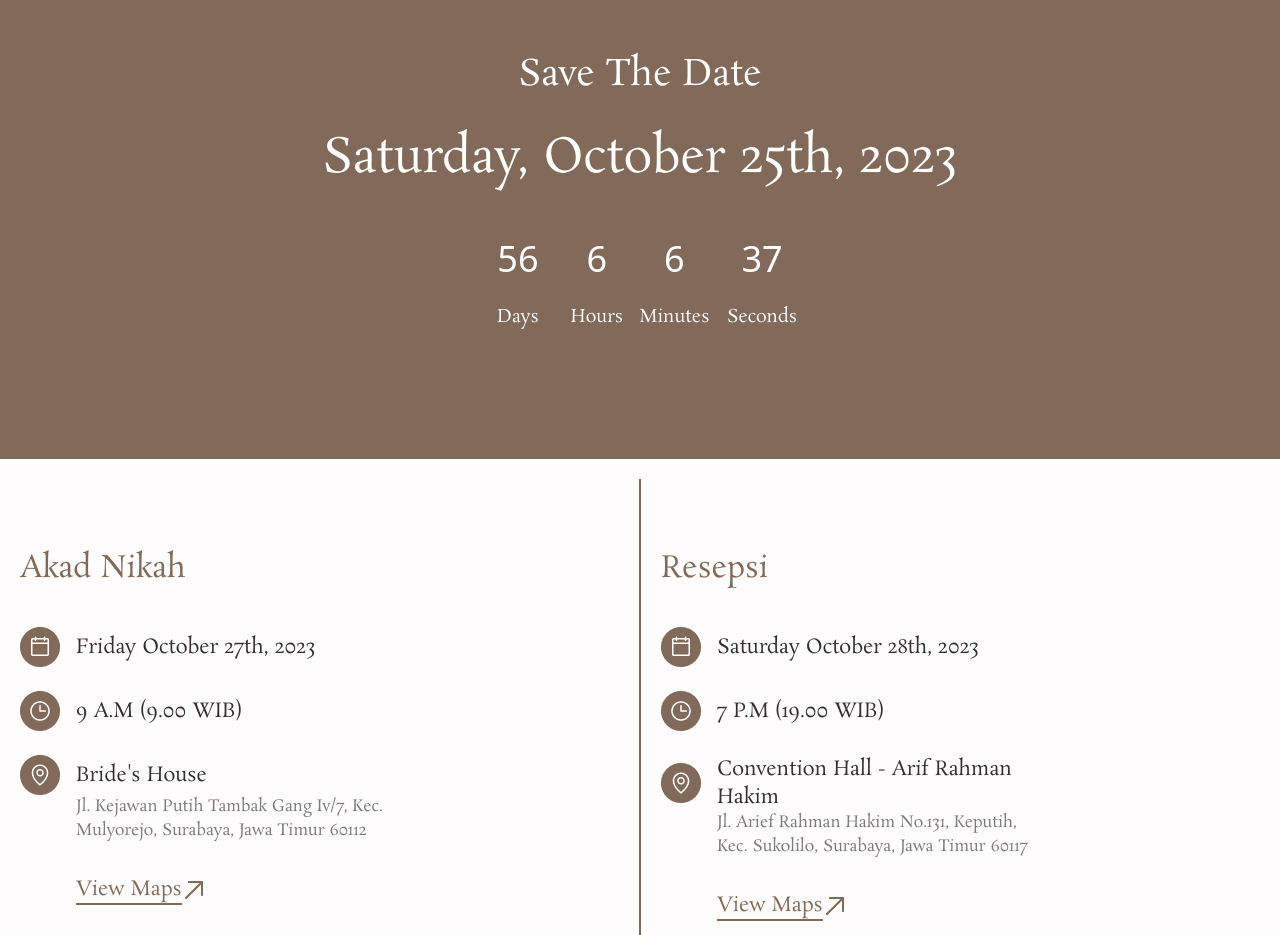
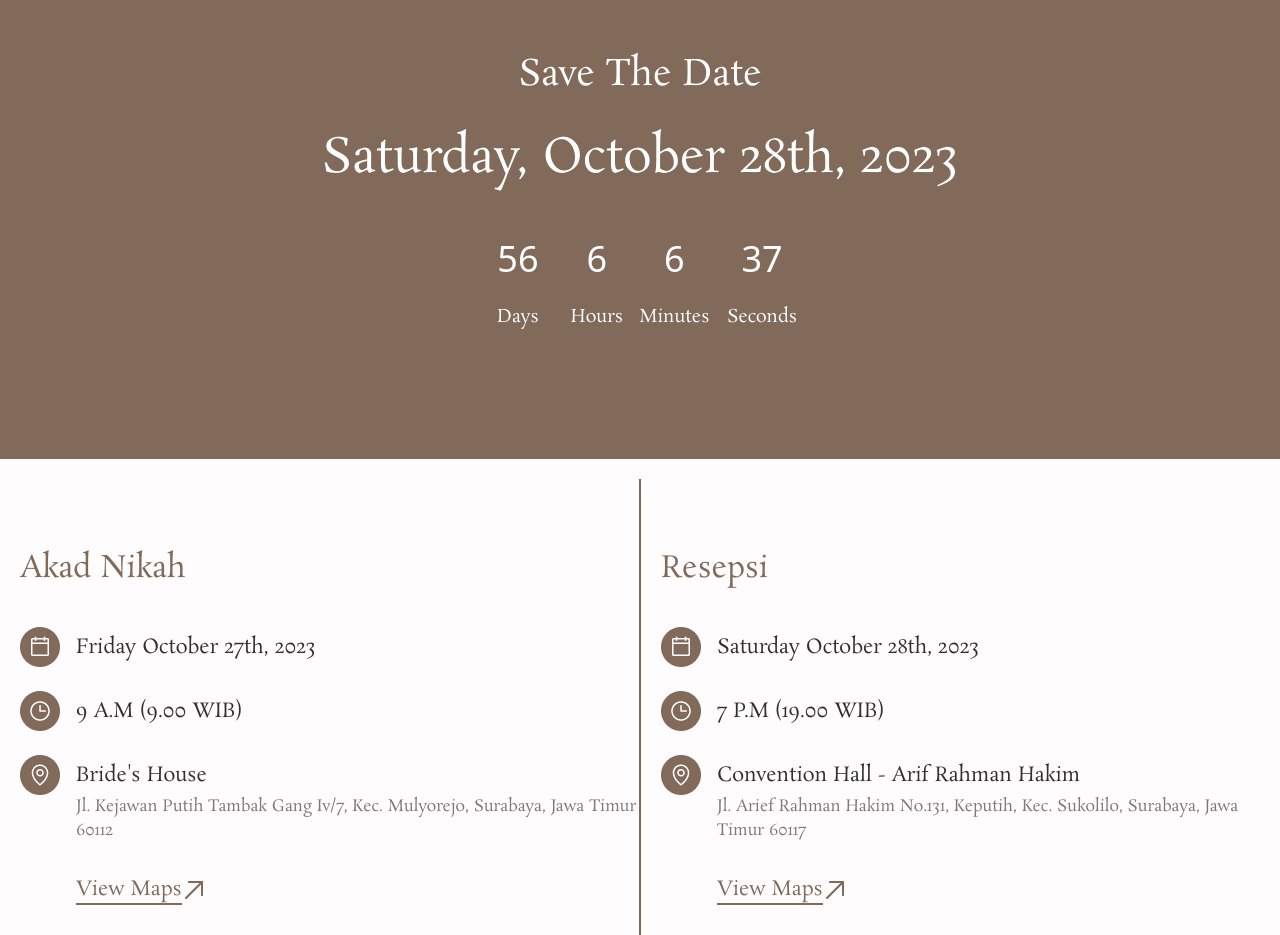
Before and after one commit to ersadishla/arsabertemu, a website: page index.html in a window 1280 px wide. Shown: the part 2640-3575 px from the top of the page. Drawn offline with nearby package versions, Linux system fonts and the light colour scheme.

Commit message:
fix width

```diff
--- a/index.html
+++ b/index.html
@@ -196,7 +196,7 @@
                         The Date</p>
                     <p class="font-rosarivo text-white text-2xl sm:text-3xl md:text-4xl lg:text-5xl my-5 md:my-10">
                         Saturday, October
-                        25th, 2023</p>
+                        28th, 2023</p>
                     <div class="container mx-auto grid grid-flow-col gap-4 justify-center text-center my-10 text-white">
                         <div class="flex flex-col text-neutral-content">
                             <p class="text-3xl md:text-4xl px-3 md:px-4 py-3 md:py-4"
@@ -227,7 +227,7 @@
         <!-- Place Section -->
         <div class="grid grid-cols-2 font-rosarivo">
             <div class="col-span-2 md:col-span-1 py-8 md:py-12 border-b md:border-b-0 md:border-r border-[#816A5A]">
-                <div class="flex ml-5 relative w-[60%]">
+                <div class="flex ml-5 relative">
                     <div>
                         <p class="text-[#816A5A] text-2xl md:text-3xl mt-6 mb-10">Akad Nikah</p>
                         <div class="flex items-center my-4 md:my-6">
@@ -262,7 +262,7 @@
                 </div>
             </div>
             <div class="col-span-2 md:col-span-1 py-8 md:py-12 border-t md:border-t-0 md:border-l border-[#816A5A]">
-                <div class="flex ml-5 relative w-[60%]">
+                <div class="flex ml-5 relative">
                     <div>
                         <p class="text-[#816A5A] text-2xl md:text-3xl mt-6 mb-10">Resepsi</p>
                         <div class="flex items-center my-4 md:my-6">
```
Also changed, not shown: public/css/output.css.
